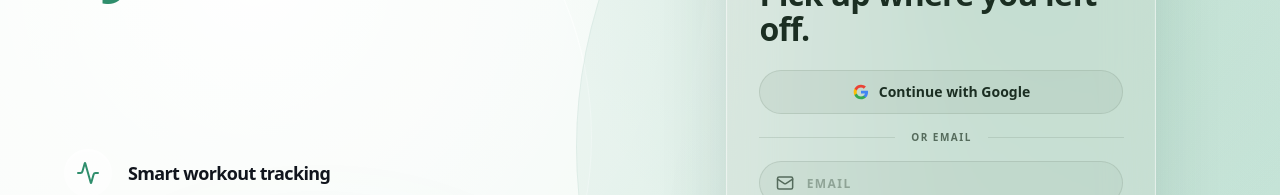
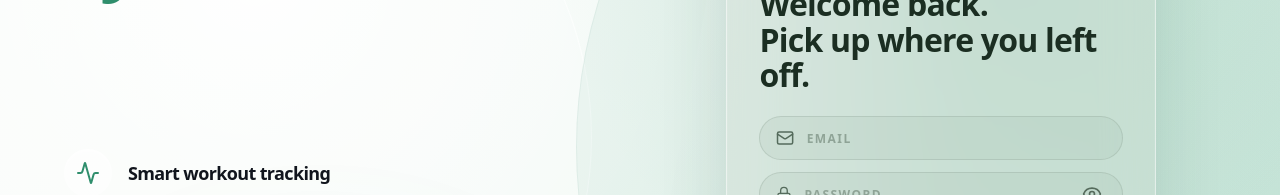
Before and after one commit to wyze69-sys/FitSync, a React (Vite) app in the folder client/: page /login in a window 1280 px wide. Shown: the part 263-458 px from the top of the page. Built offline with nearby package versions, Linux system fonts and the light colour scheme; no server answers; a web font is replaced by a local one.

Commit message:
ui: remove unimplemented Google login button - Removed the "Continue with Google" button and "or email" divider from the authentication screen, as OAuth is not yet implemented. - Cleaned up the associated `handleGooglePlaceholder` function.

```diff
--- a/client/src/components/AuthScreen.jsx
+++ b/client/src/components/AuthScreen.jsx
@@ -62,9 +62,7 @@
     setError(null);
   }
 
-  function handleGooglePlaceholder() {
-    setError("Google sign-in is not connected yet. Use email or the demo account for now.");
-  }
+
 
   const heading = isLogin ? "Welcome Back!" : "Create Account";
   const subtitle = isLogin
@@ -173,35 +171,7 @@
                 : "Create account.\nStart your FitSync journey."}
             </h2>
 
-            {/* Google Button */}
-            <button
-              type="button"
-              onClick={handleGooglePlaceholder}
-              className="w-full flex h-11 items-center justify-center gap-2.5 rounded-full border border-[#8ba393]/30 bg-[#8ba393]/15 hover:bg-[#8ba393]/25 text-sm font-semibold text-[#1b2e22] transition duration-200"
-            >
-              <svg className="h-4 w-4 shrink-0" viewBox="0 0 24 24" fill="none" xmlns="http://www.w3.org/2000/svg">
-                <path
-                  d="M22.56 12.25c0-.78-.07-1.53-.2-2.25H12v4.26h5.92c-.26 1.37-1.04 2.53-2.21 3.31v2.77h3.57c2.08-1.92 3.28-4.74 3.28-8.09z"
-                  fill="#4285F4"
-                />
-                <path
-                  d="M12 23c2.97 0 5.46-.98 7.28-2.66l-3.57-2.77c-.98.66-2.23 1.06-3.71 1.06-2.86 0-5.29-1.93-6.16-4.53H2.18v2.84C3.99 20.53 7.7 23 12 23z"
-                  fill="#34A853"
-                />
-                <path
-                  d="M5.84 14.09c-.22-.66-.35-1.36-.35-2.09s.13-1.43.35-2.09V7.06H2.18C1.43 8.55 1 10.22 1 12s.43 3.45 1.18 4.94l2.85-2.22.81-.63z"
-                  fill="#FBBC05"
-                />
-                <path
-                  d="M12 5.38c1.62 0 3.06.56 4.21 1.64l3.15-3.15C17.45 2.09 14.97 1 12 1 7.7 1 3.99 3.47 2.18 7.06l3.66 2.84c.87-2.6 3.3-4.53 6.16-4.53z"
-                  fill="#EA4335"
-                />
-              </svg>
-              <span>Continue with Google</span>
-            </button>
 
-            {/* Divider */}
-            <Divider label="or email" />
 
             {/* Error Message */}
             {error && (
```
